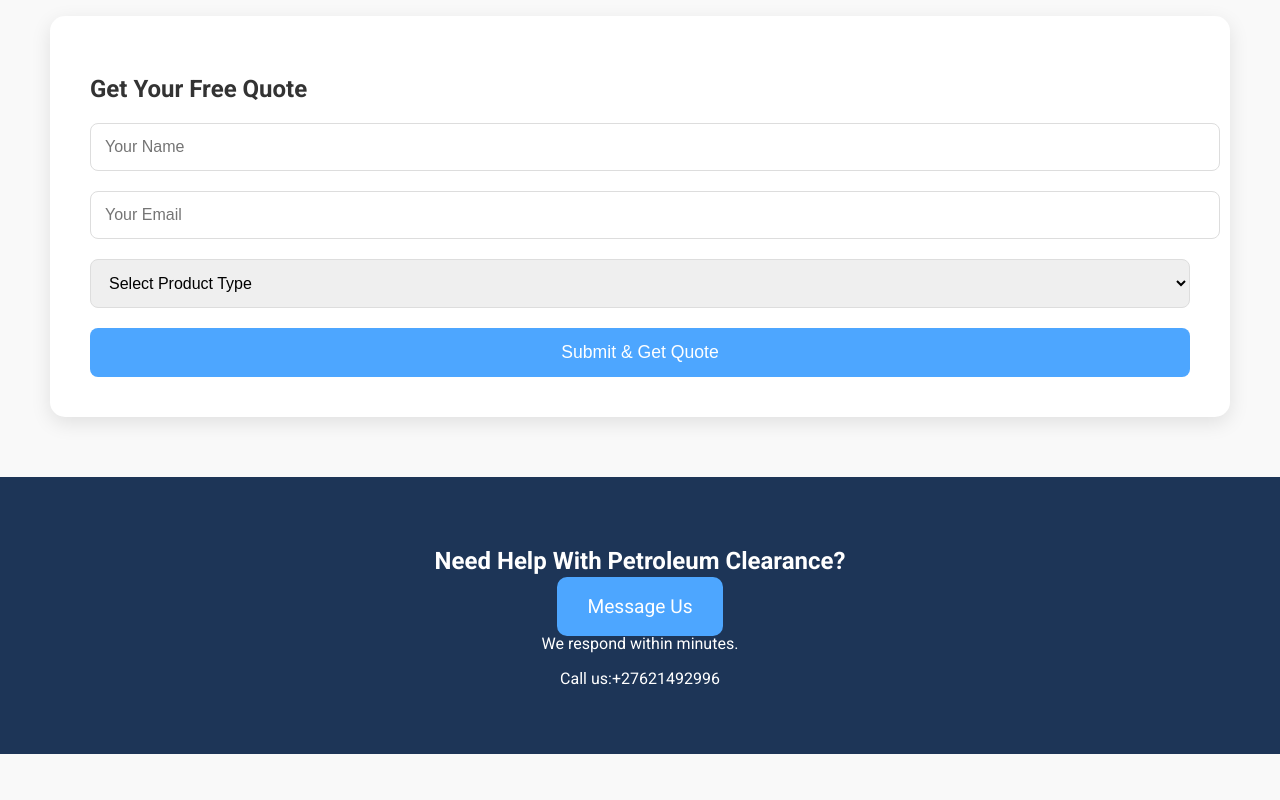
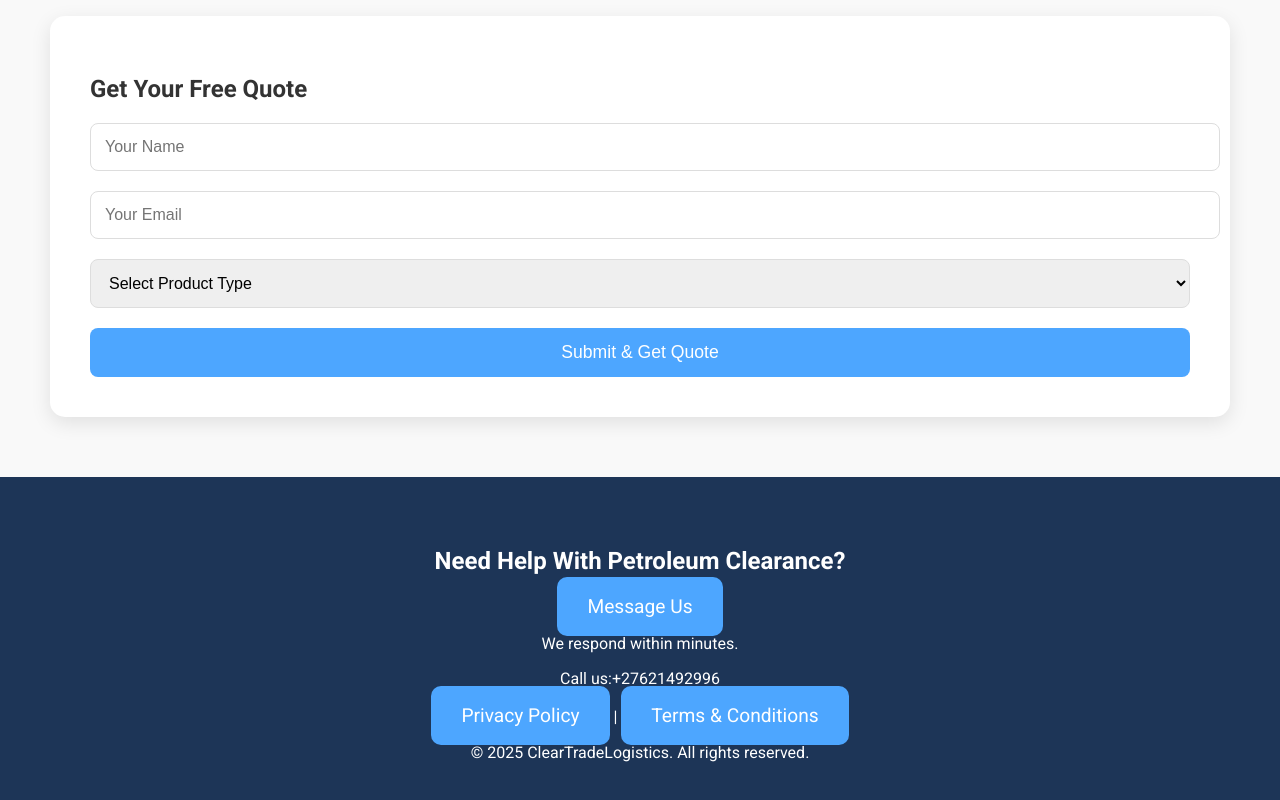
Before and after one commit to Cleartradelogistics/cleartrade-landing, a plain HTML site: page index.html in a window 1280 px wide. Shown: the part 1505-2305 px from the top of the page. Before the commit the page ends 2259 px from the top, so only its background shows below. Drawn offline with Linux system fonts and the light colour scheme.

Commit message:
Update index.html

```diff
--- a/index.html
+++ b/index.html
@@ -90,6 +90,11 @@
     <a href="https://wa.me/27621492996" target="_blank">Message Us</a>
     <p>We respond within minutes.</p>
     <p>Call us:+27621492996</p>
+    <p>
+    <a href="/privacy-policy.html" style="text-decoration:none; color:inherit;">Privacy Policy</a> |
+    <a href="/terms-and-conditions.html" style="text-decoration:none; color:inherit;">Terms & Conditions</a>
+  </p>
+  <p>&copy; 2025 ClearTradeLogistics. All rights reserved.</p>
   </footer>
 
   <script>
```
